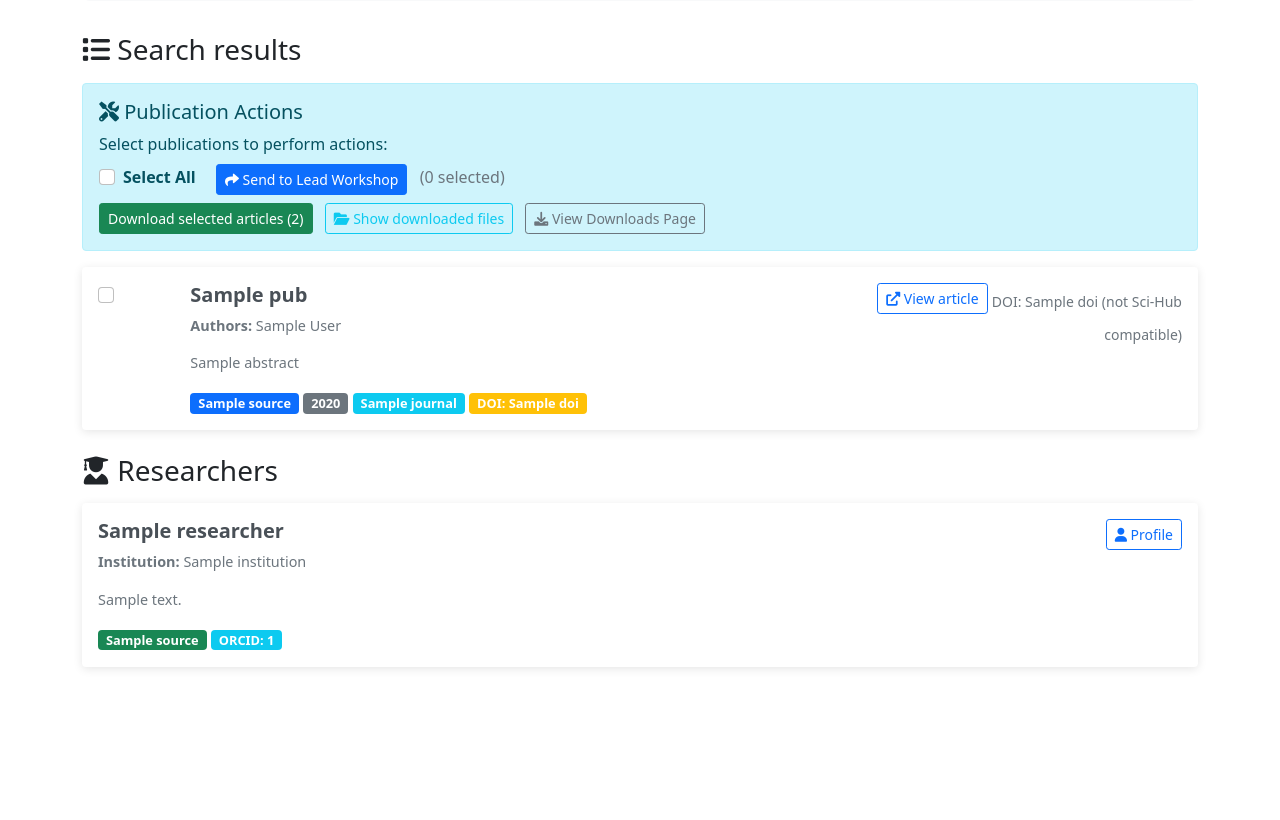
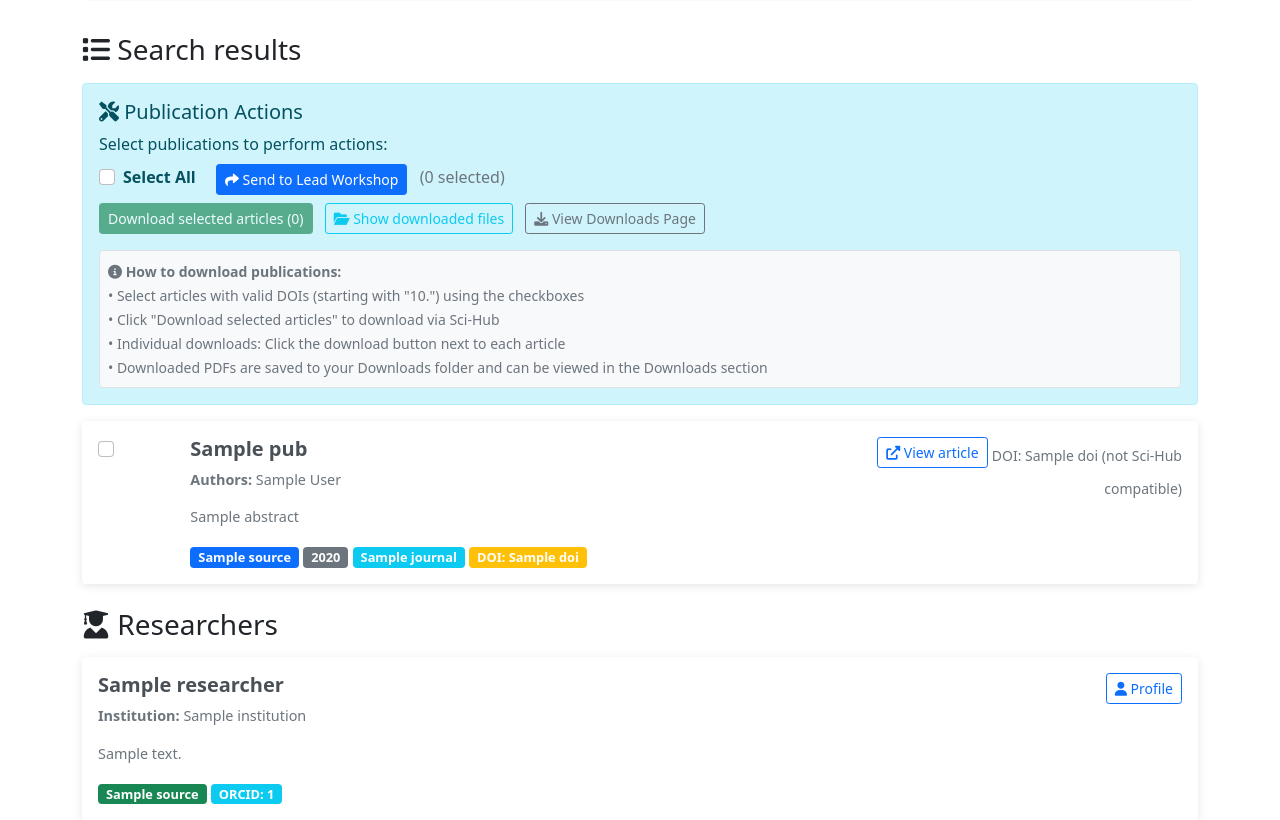
Before and after one commit to DanielHesse79/LeadFinder, a Flask app: template templates/ollama.html in a window 1280 px wide. Shown: the part 988-1808 px from the top of the page. Before the commit the page ends 1657 px from the top, so only its background shows below. Run offline with Flask 3, Linux system fonts and the light colour scheme; the template is opened without the code that fills it: most values are stand-ins (such as "Sample title", 1, 10 or a date in 2020); parts of the project's set-up code (start-up, migrations or seed data) failed here and were passed over.

Commit message:
Improve Sci-Hub PDF download functionality with better validation and user feedback

```diff
--- a/templates/ollama.html
+++ b/templates/ollama.html
@@ -288,6 +288,25 @@
                                     <i class="fas fa-download"></i> View Downloads Page
                                 </a>
                             </div>
+
+                            <!-- Download Instructions -->
+                            <div class="mt-3 p-2 bg-light border rounded">
+                                <small class="text-muted">
+                                    <i class="fas fa-info-circle"></i> <strong>How to download publications:</strong><br>
+                                    • Select articles with valid DOIs (starting with "10.") using the checkboxes<br>
+                                    • Click "Download selected articles" to download via Sci-Hub<br>
+                                    • Individual downloads: Click the download button next to each article<br>
+                                    • Downloaded PDFs are saved to your Downloads folder and can be viewed in the Downloads section
+                                </small>
+                            </div>
+                            {% else %}
+                            <div class="mt-2">
+                                <div class="alert alert-warning mb-0">
+                                    <i class="fas fa-exclamation-triangle"></i>
+                                    <strong>No publications with DOIs found.</strong>
+                                    Only publications with valid DOIs (starting with "10.") can be downloaded via Sci-Hub.
+                                </div>
+                            </div>
                             {% endif %}
                         </div>
 
@@ -399,16 +418,18 @@
     <script>
         function downloadSinglePaper(doi, title) {
             if (!doi || !doi.trim() || !doi.startsWith('10.')) {
-                alert('No valid DOI available for this article. DOI must start with "10."');
+                alert('No valid DOI available for this article. DOI must start with "10."\n\nValid DOIs look like: 10.1016/j.cmet.2019.03.009');
                 return;
             }
 
-            if (confirm(`Attempt to download "${title}" via Sci-Hub?`)) {
+            if (confirm(`Attempt to download "${title}" via Sci-Hub?\n\nDOI: ${doi}`)) {
                 // Show loading indicator
                 const button = event.target;
                 const originalText = button.innerHTML;
-                button.innerHTML = '<i class="fas fa-spinner fa-spin"></i> Loading...';
+                button.innerHTML = '<i class="fas fa-spinner fa-spin"></i> Downloading...';
                 button.disabled = true;
+
+                console.log(`Attempting to download single paper: ${doi} - "${title}"`);
 
                 // Make AJAX request instead of form submission
                 fetch('{{ url_for("ollama.download_pdf") }}', {
@@ -425,7 +446,7 @@
                             const url = window.URL.createObjectURL(blob);
                             const a = document.createElement('a');
                             a.href = url;
-                            a.download = `article_${doi.replace('/', '_')}.pdf`;
+                            a.download = `article_${doi.replace(/[\/\\]/g, '_')}.pdf`;
                             document.body.appendChild(a);
                             a.click();
                             window.URL.revokeObjectURL(url);
@@ -434,6 +455,8 @@
                             // Check if PDF was also saved to server
                             if (response.headers.get('X-PDF-Downloaded')) {
                                 return { success: true, message: 'PDF downloaded and saved to server' };
+                            } else {
+                                return { success: true, message: 'PDF downloaded to browser' };
                             }
                         });
                     } else {
@@ -445,27 +468,27 @@
                     if (data && data.redirect && data.url) {
                         // Redirect to Sci-Hub URL
                         window.open(data.url, '_blank');
-                        alert(`Direct download not available. Opening Sci-Hub in new tab: ${data.url}`);
+                        alert(`✅ PDF opened in Sci-Hub!\n\nDirect download not available, but the article is now open in a new tab.\n\nSci-Hub URL: ${data.url}`);
                     } else if (data && data.error) {
                         // Handle error response
                         if (data.invalid_doi) {
-                            alert(`Invalid DOI: ${data.error}`);
+                            alert(`❌ Invalid DOI: ${data.error}\n\nPlease check that the DOI is correct and starts with "10."`);
                         } else {
-                            alert(`Error: ${data.error}`);
+                            alert(`❌ Download Error: ${data.error}\n\nDOI: ${doi}\n\nThis might be because:\n• The article is not available on Sci-Hub\n• The DOI is incorrect\n• Sci-Hub is temporarily unavailable`);
                         }
                     } else if (data && data.success) {
                         // PDF downloaded successfully
-                        alert(`PDF downloaded successfully! File saved in the folder: scihub_pdfs/`);
+                        alert(`✅ PDF downloaded successfully!\n\n${data.message}\n\nDOI: ${doi}\n\nYou can find downloaded PDFs in the Downloads section.`);
 
                         // Refresh the page to show updated downloads
                         setTimeout(() => {
                             window.location.reload();
-                        }, 1000);
+                        }, 2000);
                     }
                 })
                 .catch(error => {
                     console.error('Error:', error);
-                    alert('An error occurred during download. Please try again.');
+                    alert(`❌ Network Error\n\nFailed to download PDF for DOI: ${doi}\n\nError: ${error.message}\n\nPlease check your internet connection and try again.`);
                 })
                 .finally(() => {
                     // Restore button
@@ -481,15 +504,17 @@
                 .filter(doi => doi && doi.trim() !== '' && doi.startsWith('10.'));
 
             if (selectedDois.length === 0) {
-                alert('Please select at least one article with a valid DOI (starting with 10.) for download.');
+                alert('Please select at least one article with a valid DOI (starting with "10.") for download.\n\nValid DOIs look like: 10.1016/j.cmet.2019.03.009');
                 return;
             }
 
-            if (confirm(`Attempt to download ${selectedDois.length} article(s) via Sci-Hub?`)) {
+            // Show which DOIs will be downloaded
+            const doiList = selectedDois.map(doi => `• ${doi}`).join('\n');
+            if (confirm(`Attempt to download ${selectedDois.length} article(s) via Sci-Hub?\n\nSelected DOIs:\n${doiList}`)) {
                 // Show loading indicator
                 const button = event.target;
                 const originalText = button.innerHTML;
-                button.innerHTML = '<i class="fas fa-spinner fa-spin"></i> Loading...';
+                button.innerHTML = '<i class="fas fa-spinner fa-spin"></i> Downloading...';
                 button.disabled = true;
 
                 // Download them one by one with proper handling
@@ -497,9 +522,12 @@
                 const total = selectedDois.length;
                 let successCount = 0;
                 let errorCount = 0;
+                let results = [];
 
                 selectedDois.forEach((doi, index) => {
                     setTimeout(() => {
+                        console.log(`Attempting to download DOI: ${doi}`);
+
                         fetch('{{ url_for("ollama.download_pdf") }}', {
                             method: 'POST',
                             headers: {
@@ -514,12 +542,13 @@
                                     const url = window.URL.createObjectURL(blob);
                                     const a = document.createElement('a');
                                     a.href = url;
-                                    a.download = `article_${doi.replace('/', '_')}.pdf`;
+                                    a.download = `article_${doi.replace(/[\/\\]/g, '_')}.pdf`;
                                     document.body.appendChild(a);
                                     a.click();
                                     window.URL.revokeObjectURL(url);
                                     document.body.removeChild(a);
                                     successCount++;
+                                    results.push({ doi, status: 'success', message: 'PDF downloaded' });
                                 });
                             } else {
                                 // JSON response - handle redirect
@@ -531,22 +560,27 @@
                                 // Open Sci-Hub URL in new tab
                                 window.open(data.url, '_blank');
                                 console.log(`Opened Sci-Hub URL for DOI: ${doi}`);
+                                results.push({ doi, status: 'redirect', message: 'Opened in Sci-Hub' });
                             } else if (data && data.error) {
                                 // Handle error response
                                 if (data.invalid_doi) {
                                     console.warn(`Invalid DOI: ${doi} - ${data.error}`);
+                                    results.push({ doi, status: 'error', message: `Invalid DOI: ${data.error}` });
                                 } else {
                                     console.error(`Error downloading DOI ${doi}: ${data.error}`);
+                                    results.push({ doi, status: 'error', message: data.error });
                                 }
                                 errorCount++;
                             } else if (data && data.success) {
                                 successCount++;
                                 console.log(`Successfully downloaded PDF for DOI: ${doi}`);
+                                results.push({ doi, status: 'success', message: 'PDF downloaded and saved' });
                             }
                         })
                         .catch(error => {
                             console.error('Error downloading DOI:', doi, error);
                             errorCount++;
+                            results.push({ doi, status: 'error', message: 'Network error' });
                         })
                         .finally(() => {
                             completed++;
@@ -555,20 +589,27 @@
                                 button.innerHTML = originalText;
                                 button.disabled = false;
 
-                                let message = `Download completed for ${completed} article(s).`;
+                                // Show detailed results
+                                let message = `Download completed for ${completed} article(s).\n\n`;
                                 if (successCount > 0) {
-                                    message += `\nSuccessfully downloaded: ${successCount}`;
+                                    message += `✅ Successfully downloaded: ${successCount}\n`;
                                 }
                                 if (errorCount > 0) {
-                                    message += `\nFailed: ${errorCount}`;
+                                    message += `❌ Failed: ${errorCount}\n`;
                                 }
+
+                                // Add detailed results
+                                results.forEach(result => {
+                                    const icon = result.status === 'success' ? '✅' : result.status === 'redirect' ? '🔗' : '❌';
+                                    message += `${icon} ${result.doi}: ${result.message}\n`;
+                                });
 
                                 alert(message);
 
                                 // Refresh the page to show updated downloads
                                 setTimeout(() => {
                                     window.location.reload();
-                                }, 1000);
+                                }, 2000);
                             }
                         });
                     }, index * 1000); // 1 second delay between downloads
@@ -579,12 +620,19 @@
         function updateDownloadButton() {
             const selectedDois = Array.from(document.querySelectorAll('input[type="checkbox"]:checked'))
                 .map(checkbox => checkbox.value)
-                .filter(doi => doi);
+                .filter(doi => doi && doi.trim() !== '' && doi.startsWith('10.'));
 
             const downloadButton = document.querySelector('button[onclick="downloadSelectedPapers()"]');
             if (downloadButton) {
-                downloadButton.textContent = `Download selected articles (${selectedDois.length})`;
-                downloadButton.disabled = selectedDois.length === 0;
+                if (selectedDois.length === 0) {
+                    downloadButton.textContent = 'Download selected articles (0)';
+                    downloadButton.disabled = true;
+                    downloadButton.title = 'Select articles with valid DOIs to download';
+                } else {
+                    downloadButton.textContent = `Download selected articles (${selectedDois.length})`;
+                    downloadButton.disabled = false;
+                    downloadButton.title = `Download ${selectedDois.length} article(s) via Sci-Hub`;
+                }
             }
         }
 
```
